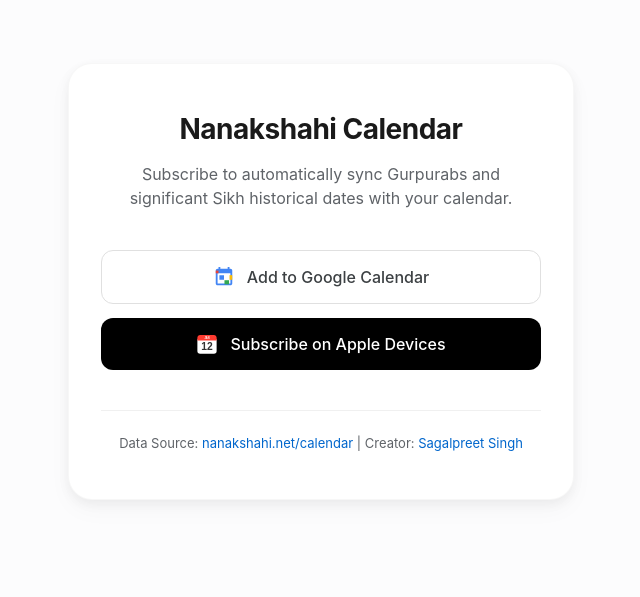
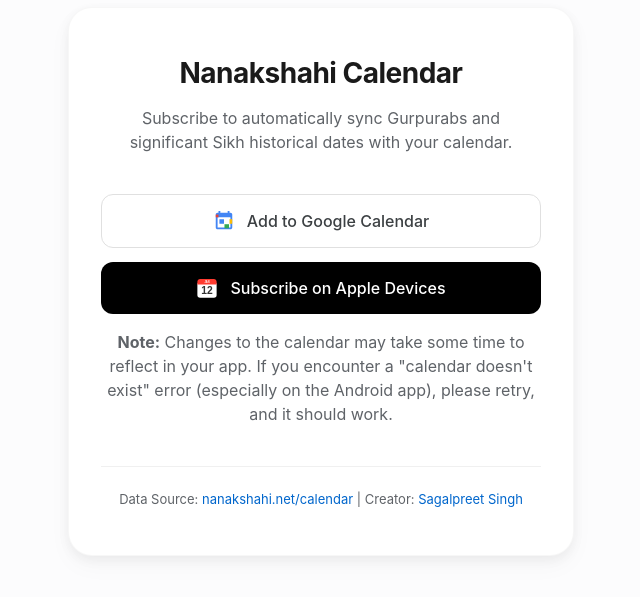
Before and after one commit to sagalpreet/projects, a plain HTML site: page nanakshahi_calendar/index.html in a window 1280 px wide. Shown: the part 119-716 px from the top of the page, without its empty margins (319-959 px from the left). Drawn offline with Linux system fonts and the light colour scheme.

Commit message:
Adding small clarification message to the webpage

```diff
--- a/nanakshahi_calendar/index.html
+++ b/nanakshahi_calendar/index.html
@@ -179,6 +179,8 @@
             </a>
         </div>
 
+        <p><strong>Note:</strong> Changes to the calendar may take some time to reflect in your app. If you encounter a "calendar doesn't exist" error (especially on the Android app), please retry, and it should work.</p>
+
         <div class="footer">
             Data Source: <a href="https://nanakshahi.net/calendar/" target="_blank">nanakshahi.net/calendar</a> |
             Creator: <a href="https://sagalpreet.github.io" target="_blank">Sagalpreet Singh</a>
```
